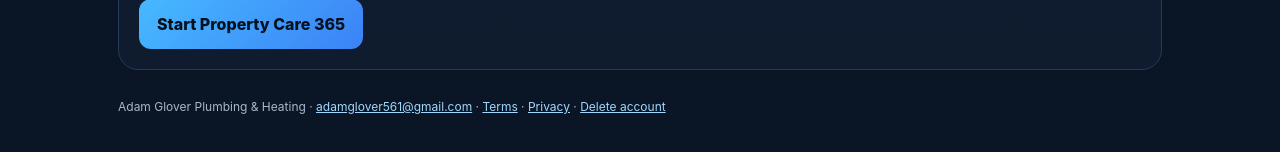
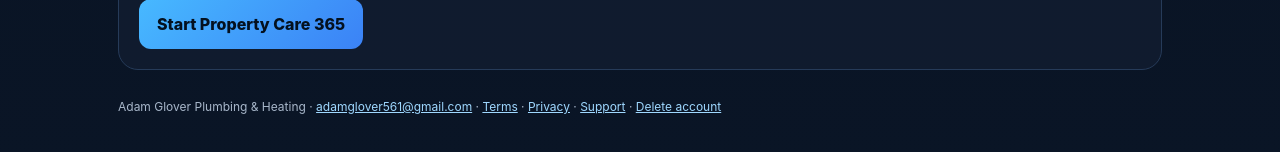
Before and after one commit to adamglover561-oss/propertycare365, a plain HTML site: page public/index.html in a window 1280 px wide. Shown: the part 2202-2354 px from the top of the page. Drawn offline with Linux system fonts and the light colour scheme.

Commit message:
Add support link to Property Care 365 website

```diff
--- a/public/index.html
+++ b/public/index.html
@@ -9,5 +9,5 @@
 <section class="section"><h2>How it works</h2><div class="grid"><div class="card"><h3>1. Add properties</h3><p class="muted">Create your account and add each home, rental, second home, holiday let or managed property.</p></div><div class="card"><h3>2. Start membership</h3><p class="muted">Accept the membership terms and subscribe securely through Stripe.</p></div><div class="card"><h3>3. Manage online</h3><p class="muted">Request visits, track jobs, receive reports and see billing from the Property Care 365 app.</p></div></div></section>
 <section class="section faq"><h2>Common questions</h2><details><summary>Is this insurance?</summary><p class="muted">No. Property Care 365 is a maintenance/service membership. It does not reimburse financial loss or provide cash benefits.</p></details><details><summary>Are parts included?</summary><p class="muted">No. Parts, components, consumables and materials are charged separately. Significant chargeable work is explained before proceeding where reasonably practicable.</p></details><details><summary>Does booking mean the appointment is instantly confirmed?</summary><p class="muted">Not yet. The requested time is checked against the engineer's live calendar and is confirmed once the calendar sync completes.</p></details><details><summary>Can I add LPG properties?</summary><p class="muted">Yes, where the appliance and installation are within the engineer's qualifications and normal scope of work.</p></details></section>
 <section class="card"><h2 style="margin-top:0">Ready to organise your properties?</h2><p class="muted">Create your Property Care 365 account, add your first property and start membership online.</p><a class="btn primary" href="/app/">Start Property Care 365</a></section>
-<footer style="padding-top:28px" class="small">Adam Glover Plumbing & Heating · <a href="mailto:adamglover561@gmail.com" style="color:#9fd8ff">adamglover561@gmail.com</a> · <a href="/terms/" style="color:#9fd8ff">Terms</a> · <a href="/privacy/" style="color:#9fd8ff">Privacy</a> · <a href="/delete-account/" style="color:#9fd8ff">Delete account</a></footer>
+<footer style="padding-top:28px" class="small">Adam Glover Plumbing & Heating · <a href="mailto:adamglover561@gmail.com" style="color:#9fd8ff">adamglover561@gmail.com</a> · <a href="/terms/" style="color:#9fd8ff">Terms</a> · <a href="/privacy/" style="color:#9fd8ff">Privacy</a> · <a href="/support/" style="color:#9fd8ff">Support</a> · <a href="/delete-account/" style="color:#9fd8ff">Delete account</a></footer>
 </div></body></html>
```
